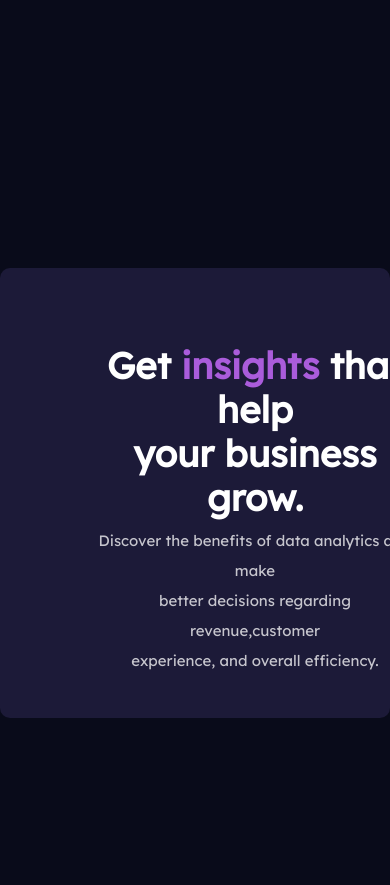
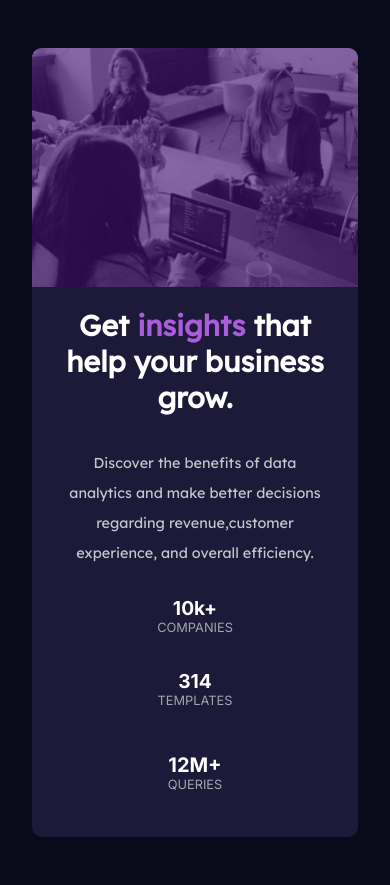
Before and after one commit to Harriet-ops/stats-preview-card-component-main, a plain HTML site: page index.html in a window 390 px wide. Before the commit the page ends 844 px from the top, so only its background shows below. Drawn offline with Linux system fonts and the light colour scheme.

Commit message:
final version which includes a responsive mobile design

```diff
--- a/index.html
+++ b/index.html
@@ -15,96 +15,6 @@
   <style>
     .attribution { font-size: 11px; text-align: center; }
     .attribution a { color: hsl(228, 45%, 44%); }
-    @media (max-width: 768px) {
-      main {
-        display: flex;
-        flex-direction: column;
-        height: 600px;
-        width: 320px;
-        margin: 88px auto;
-        top: 0;
-        border-radius: 8px;
-        overflow: hidden;
-      }
-
-      .container {
-        order: 1;
-        flex-direction: column;
-        position: relative;
-      }
-
-      .container img {
-        width: 100%;
-        height: 240px;
-        position: relative;
-        right: auto;
-        border-radius: 8px 8px 0 0;
-        object-fit: cover;
-      }
-
-      .image-overlay,
-      .image-overlay-1 {
-        width: 100%;
-        height: 240px;
-        position: absolute;
-        right: auto;
-        top: 0;
-        border-radius: 8px 8px 0 0;
-      }
-
-      .insight {
-        order: 2;
-        padding: 40px 32px 32px 32px;
-        text-align: center;
-        border-radius: 0 0 8px 8px;
-      }
-
-      .insight h1 {
-        font-size: 1.75rem;
-        line-height: 1.2;
-        left: 0;
-        top: 0;
-        margin: 0 0 16px 0;
-        font-weight: 700;
-      }
-
-      .insight p {
-        font-size: 0.9375rem;
-        line-height: 1.6;
-        left: 0;
-        top: 0;
-        margin: 0 0 40px 0;
-        color: hsla(0, 0%, 100%, 0.75);
-      }
-
-      .heading {
-        flex-direction: column;
-        gap: 24px;
-        top: 0;
-        left: 0;
-        align-items: center;
-        margin: 0;
-      }
-
-      .heading h2,
-      .heading h3,
-      .heading h4 {
-        margin: 0;
-        font-size: 1.5rem;
-        font-weight: 700;
-        color: hsl(0, 0%, 100%);
-      }
-
-      .comp {
-        font-size: 0.75rem;
-        letter-spacing: 1px;
-        margin-top: 2px;
-        color: hsla(0, 0%, 100%, 0.6);
-        font-family: 'Inter', sans-serif;
-        font-weight: 400;
-      }
-    }
-
 
     body{
       margin: 0;
@@ -135,13 +45,17 @@
       text-align: center;
 
     }
-    .container img{
+
+    .mobile-image{
+      display: none;
+    }
+
+
+    .desktop-image{
       width: 500px;
       height: 500px;
       position: absolute;
       right: 0;
-
-
 
     }
 
@@ -179,13 +93,13 @@
     .insight p{
       color: hsla(0, 0%, 100%, 0.75);
       position: relative;
-      left: 60px;
-      top: 25px;
+      top: 2.1rem;
+      left: 3.5rem;
       line-height: 30px;
+      font-size: 1.09rem;
     }
-    .insight h2{
+    .insight h2,h3,h4{
       color: white;
-
 
 
     }
@@ -195,9 +109,9 @@
       position: relative;
       top: 50px;
       left: 60px;
-      gap: 50px;
+      gap: 5rem;
       font-weight: 100;
-      line-height: 30px;
+      line-height: 20px;
       font-family:'Inter',sans-serif;
 
     }
@@ -220,19 +134,157 @@
 
     }
 
+    @media (max-width:1024px){
+    br{
+        display: none;
+    }
+    body{
+        min-height: unset;
+        display: flex;
+        align-items: center;
+        justify-content: center;
+        padding: 1rem;
+    }
+
+    .desktop-image{
+        display: none;
+    }
+
+    main{
+      display: flex;
+      flex-direction: column;
+      height: fit-content;
+      width: unset;
+      margin: 2rem 1rem ;
+      background-color:hsl(244, 37%, 16%);
+      position: unset;
+
+    }
+    .insight{
+        border-radius: 0 0 3% 3% ;
+
+        text-align: center;
+
+        /* width: 88%; */
+        background-color: hsl(244, 37%, 16%);
+
+        padding: 0 2rem 1rem 2rem;
+
+    }
+    .insight h1{
+      display: inline-block;
+      align-items: center;
+      font-size: 1.8em;
+      color: hsl(0, 0%, 100%);
+      position: unset;
+
+    }
+
+    .sight{
+      color:hsl(277, 64%, 61%) ;
+    }
+
+    .insight p{
+      color: hsla(0, 0%, 100%, 0.75);
+      position: unset;
+      line-height: 30px;
+      font-size: 0.9rem;
+    }
+    .container{
+      position: relative;
+    }
+    .mobile-image {
+        border-radius: 3% 3% 0 0 ;
+        width: 100%;
+
+        display: block;
+
+
+
+    }
+    .image-overlay{
+      background-color: hsla(277, 96%, 20%, 0.383);
+      background-blend-mode: multiply;
+      border-radius: 3% 3% 0 0 ;
+        width: 100%;
+                height: 100%;
+
+        margin: 0 ;
+
+        display: block;
+
+
+        position: absolute;
+        right: 0;
+      }
+      .image-overlay-1{
+        background-color: rgba(77, 25, 130, 0.38);
+        background-blend-mode: multiply;
+        border-radius: 3% 3% 0 0 ;
+        width: 100%;
+        height: 100%;
+        margin: 0;
+        display: block;
+        position: absolute;
+        right: 0;
+    }
+
+    .heading{
+      display: flex;
+      flex-direction: column;
+      align-items: center;
+      position: unset;
+
+      gap: 0px;
+      font-weight: 100;
+      line-height: 1.2rem;
+      font-family:'Inter',sans-serif;
+
+    }
+
+
+  }
+
+    p{
+        color: hsla(0, 0%, 100%, 0.75);
+        white-space: unset;
+        /* white-space: pre-line; */
+        line-height: 1.7;
+        font-weight: 300;
+        font-size:1.3em ;
+    }
+    h2,h3,h4{
+      display: flex;
+      flex-direction: column;
+      font-size: 1.2rem;
+    }
+     .comp {
+        color:hsla(0, 0%, 100%, 0.6);
+      font-family:'Inter',sans-serif ;
+      font-weight: 100;
+      font-size: 0.8rem !important;
+      margin: unset;
+
+    }
+    h1{
+      font-size: 10px;
+    }
+
 
   </style>
 </head>
 <body>
   <main>
     <div class="container">
-      <img src="images/image-header-mobile.jpg" alt="main-image">
+      <img src="images/image-header-desktop.jpg" alt="" class="desktop-image">
+       <img src="images/image-header-mobile.jpg" alt="" class="mobile-image">
+
       <div class="image-overlay"></div>
       <div class="image-overlay-1"></div>
 
     </div>
     <div class="insight">
-      <h1>Get <span class="sight">insights</span> that help<br>your business grow.</h1>
+      <h1>Get <span class="sight">insights</span> that help<br> your business grow.</h1>
       <p>Discover the benefits of data analytics and make<br> better decisions regarding revenue,customer<br> experience, and overall efficiency.</p>
         <div class="heading">
           <h2>10k+ <br><span class="comp">COMPANIES</span></h2>
@@ -243,7 +295,7 @@
 
 
 
-    </div>
+
 
   </main>
 
```
